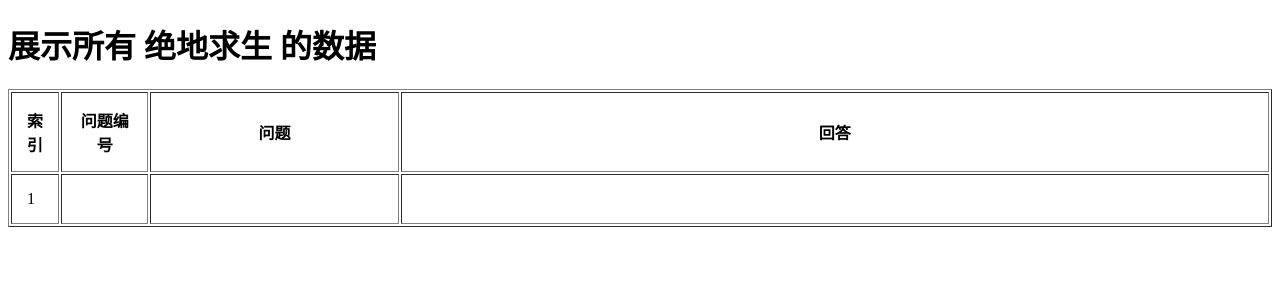
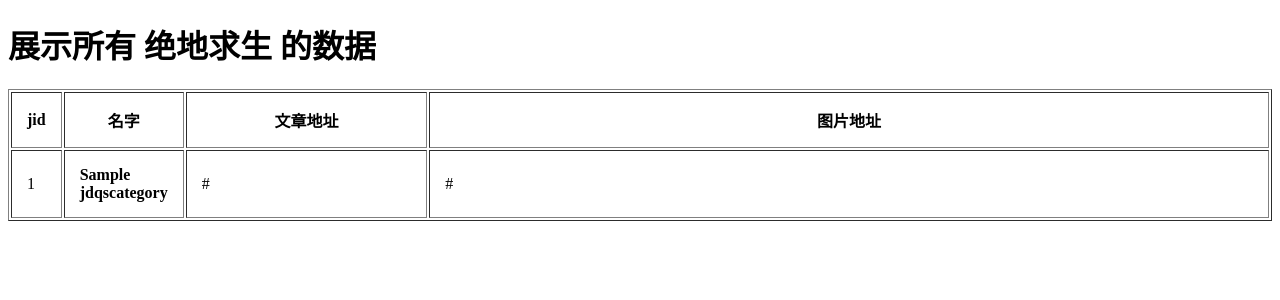
Before and after one commit to gdky005/ZKTeamDjango, a Django app: page /JueDiQiuSheng/index.html in a window 1280 px wide. Shown: the top 300 px of the page. Run offline with Django 3.2, Linux system fonts and the light colour scheme; tables that the repository leaves empty hold one stand-in row (values such as "Sample post").

Commit message:
1. 给绝地求生添加相关的数据。

```diff
--- a/JueDiQiuSheng/models.py
+++ b/JueDiQiuSheng/models.py
@@ -8,3 +8,4 @@ class JDQSCategory(models.Model):
     jid = models.IntegerField()
     name = models.TextField()
     url = models.TextField()
+    picUrl = models.TextField()
--- a/JueDiQiuSheng/templates/JDQS_index.html
+++ b/JueDiQiuSheng/templates/JDQS_index.html
@@ -12,19 +12,19 @@
     <table border="1" cellpadding="15">
         <thead>
         <tr>
-            <th width="3%">索引</th>
-            <th width="7%">问题编号</th>
-            <th width="20%">问题</th>
-            <th width="70%">回答</th>
+            <th width="3%">jid</th>
+            <th width="7%">名字</th>
+            <th width="20%">文章地址</th>
+            <th width="70%">图片地址</th>
         </tr>
         </thead>
 
             {% for line in projects %}
                 <tr>
-                    <td>{{ line.id }}</td>
-                    <td><b>{{ line.number }}</b></td>
-                    <td>{{ line.question }}</td>
-                    <td>{{ line.answer }}</td>
+                    <td>{{ line.jid }}</td>
+                    <td><b>{{ line.name }}</b></td>
+                    <td>{{ line.url }}</td>
+                    <td>{{ line.picUrl }}</td>
                 </tr>
             {% endfor %}
 
```
